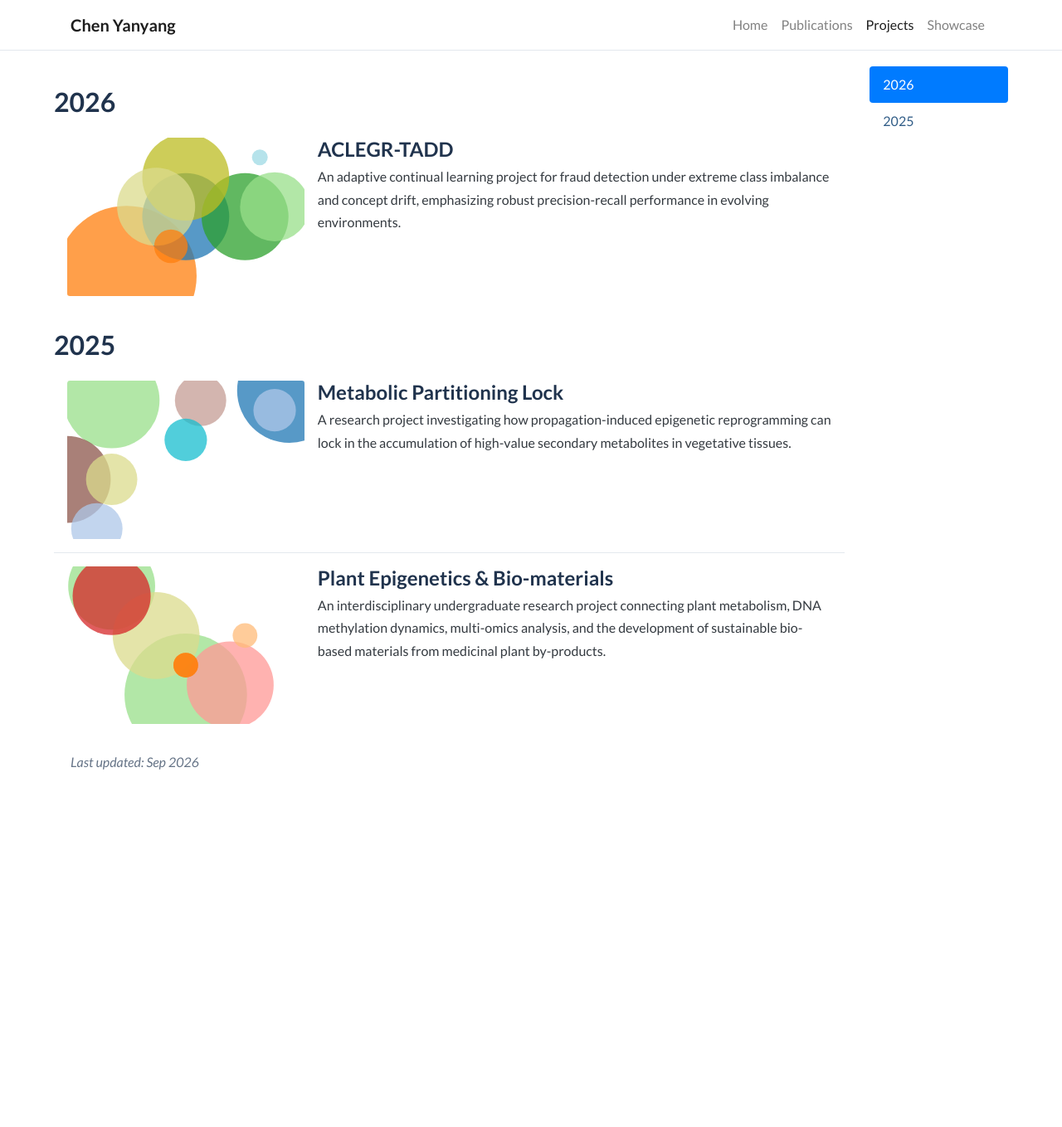
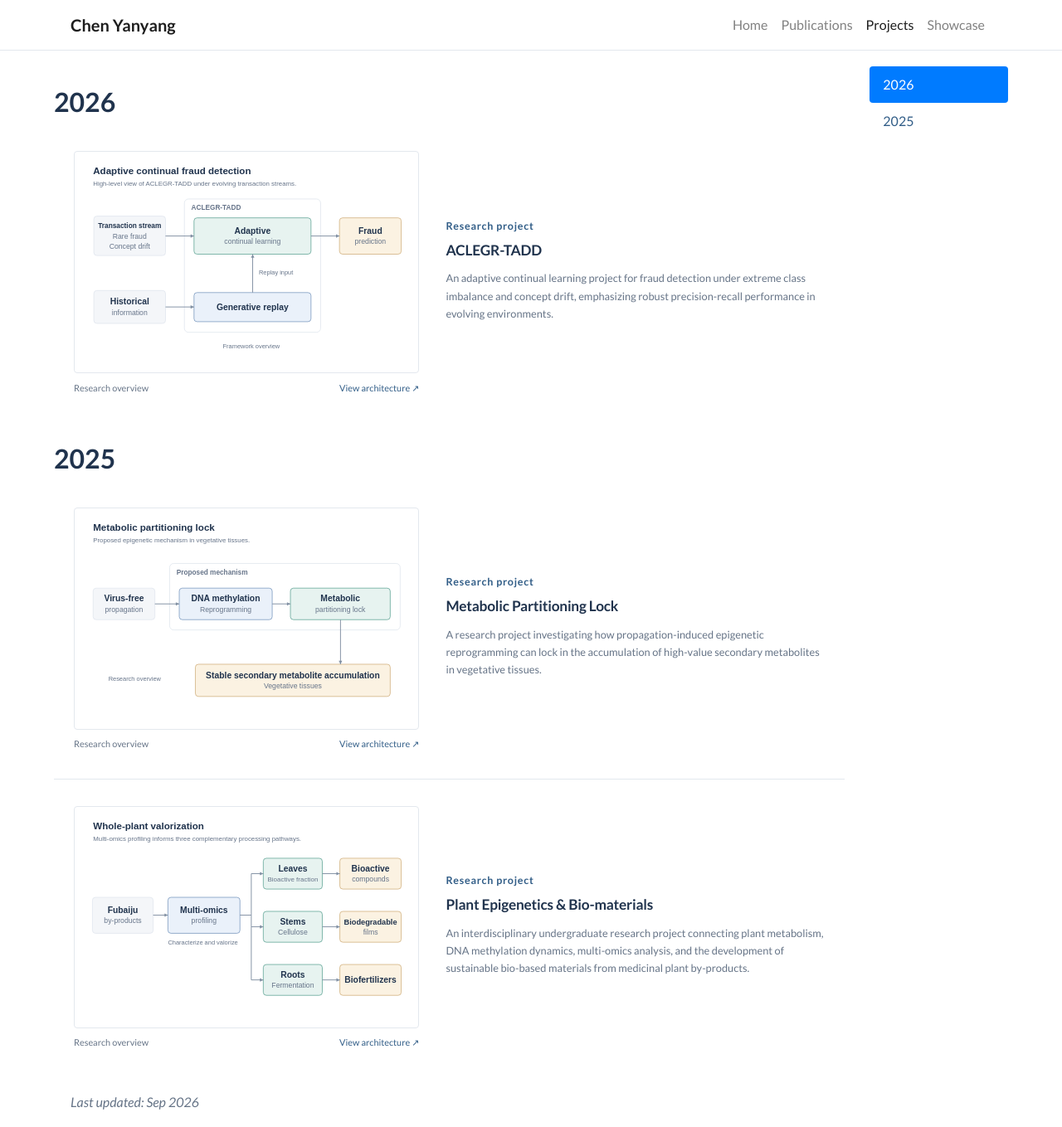
Before and after one commit to zdawer/ChenYanyang, a Jekyll site: the page built from projects.html, in a window 1280 px wide and 1359 px high. Shown: the whole window at 83% size. Built offline with Jekyll 4.4.1, drawn with Linux system fonts in a browser that asks for light colours; nearby versions of some CDN libraries; a style sheet for code colours, icons or effects is not loaded.

Commit message:
Use matching architecture figures in project entries and remove overflowing placeholders

```diff
--- a/_includes/widgets/project_item.html
+++ b/_includes/widgets/project_item.html
@@ -1,97 +1,15 @@
 {% assign item = include.item %}
-{% assign code_url = "" %}
-{% if item.links %}
-    {% for link in item.links %}
-        {% if link[0] == "Code" %}
-            {% if link[1].url %}
-                {% assign code_url = link[1].url %}
-            {% else %}
-                {% assign code_url = link[1] %}
-            {% endif %}
-        {% endif %}
-    {% endfor %}
-{% endif %}
-
-<!-- Desktop & Tablet Version -->
-<div class="d-none d-md-block">
-    <div class="row no-gutters {% unless include.hide_bottom_border %}border-bottom{% endunless %} border-gray">
-
-        <!-- Project Cover Image -->
-        <div class="col-md-5 col-xl-4 p-md-3">
-            {%- if item.cover -%}
-            <img data-src="{{ item.cover | relative_url }}" alt="{{ item.title }}"
-                 class="lazy rounded-sm"
-                 style="width: 100%; height: 200px; object-fit: cover; border-radius: 8px;"
-                 src="{{ item.cover | relative_url }}">
-            {%- else -%}
-            <svg class="bubble-visual-hash lazy w-100 rounded-sm" data-bubble-visual-hash="{{ item.id }}" viewBox="0 0 300 200"></svg>
-            {%- endif -%}
-        </div>
-
-        <!-- Project Title & Description -->
-        <div class="col-md-7 col-xl-8 p-3 pl-md-0">
-
-            <h4 class="mt-0 mb-1 font-weight-bold">
-                {% if code_url != "" %}
-                <a target="_blank" href="{{ code_url }}">{{ item.title }}</a>
-                {% else %}
-                {{ item.title }}
-                {% endif %}
-            </h4>
-
-            {% if item.description %}
-            <p class="mt-0 mb-2 text-dark" style="font-size: 16px;">{{ item.description }}</p>
-            {% endif %}
-
-            {% if item.links %}
-            {% for link in item.links %}
-                {% unless link[0] == "Code" %}
-                    {% if link[1].url %}
-                        <a class="btn btn-sm btn-outline-primary mr-1 mb-1" target="{{ link[1]['target'] | default: '_blank' }}" href="{{ link[1]['url'] }}">{{ link[0] }}</a>
-                    {% else %}
-                        <a class="btn btn-sm btn-outline-primary mr-1 mb-1" target="_blank" href="{{ link[1] }}">{{ link[0] }}</a>
-                    {% endif %}
-                {% endunless %}
-            {% endfor %}
-            {% endif %}
-        </div>
-    </div>
-</div>
-
-<!-- Mobile Version -->
-<div class="row no-gutters d-md-none {% unless include.hide_bottom_border %}border-bottom{% endunless %} border-gray {% if include.first %}rounded-top{% endif %} {% if include.last %}rounded-bottom{% endif %}" style="display: flex; flex-direction: column; align-items: center;">
-    {% if item.cover %}
-    <img data-src="{{ item.cover | relative_url }}" alt="{{ item.title }}"
-         class="lazy rounded-sm"
-         style="width: 100%; height: 200px; object-fit: cover; border-radius: 8px;"
-         src="{{ item.cover | relative_url }}">
-    {% else %}
-    <svg class="bubble-visual-hash lazy w-100 rounded-sm" data-bubble-visual-hash="{{ item.id }}" viewBox="0 0 300 200"></svg>
-    {% endif %}
-
-    <div class="w-100" style="background-color: rgba(255,255,255,0.9); padding: 15px;">
-        <h4 class="mt-0 mb-1 font-weight-bold">
-            {% if code_url != "" %}
-            <a target="_blank" href="{{ code_url }}">{{ item.title }}</a>
-            {% else %}
-            {{ item.title }}
-            {% endif %}
-        </h4>
-
-        {% if item.description %}
-        <p class="mt-0 mb-2 text-dark" style="font-size: 16px;">{{ item.description }}</p>
-        {% endif %}
-
-        {% if item.links %}
-        {% for link in item.links %}
-            {% unless link[0] == "Code" %}
-                {% if link[1].url %}
-                    <a class="btn btn-sm btn-outline-primary mr-1 mb-1" target="{{ link[1]['target'] | default: '_blank' }}" href="{{ link[1]['url'] }}">{{ link[0] }}</a>
-                {% else %}
-                    <a class="btn btn-sm btn-outline-primary mr-1 mb-1" target="_blank" href="{{ link[1] }}">{{ link[0] }}</a>
-                {% endif %}
-            {% endunless %}
-        {% endfor %}
-        {% endif %}
-    </div>
-</div>
+<article class="publication-entry {% unless include.hide_bottom_border %}border-bottom border-gray{% endunless %}">
+  {% if item.cover %}
+  <figure class="publication-visual">
+    <a class="architecture-link" href="{{ item.cover | relative_url }}" target="_blank" rel="noopener" aria-label="View architecture for {{ item.title | escape }}"><img src="{{ item.cover | relative_url }}" alt="{{ item.title | escape }} — research overview" width="960" height="600" decoding="async"></a>
+    <figcaption><span>Research overview</span><a href="{{ item.cover | relative_url }}" target="_blank" rel="noopener">View architecture ↗</a></figcaption>
+  </figure>
+  {% endif %}
+  <div class="publication-details">
+    <p class="section-kicker">Research project</p>
+    <h3 class="publication-title">{{ item.title }}</h3>
+    {% if item.description %}<p class="publication-abstract">{{ item.description }}</p>{% endif %}
+    {% if item.links %}<div class="publication-links">{% for link in item.links %}{% if link[1].url %}<a href="{{ link[1].url }}" target="{{ link[1].target | default: '_blank' }}" rel="noopener">{{ link[0] }} ↗</a>{% else %}<a href="{{ link[1] }}" target="_blank" rel="noopener">{{ link[0] }} ↗</a>{% endif %}{% endfor %}</div>{% endif %}
+  </div>
+</article>
```
Also changed, not shown: _projects/2025/2025-plant-epigenetics-biomaterials.md (+1 -0 lines), _projects/2026/2026-acdegr-tadd.md (+1 -0 lines), _projects/2026/2026-metabolic-partitioning-lock.md (+1 -0 lines).
